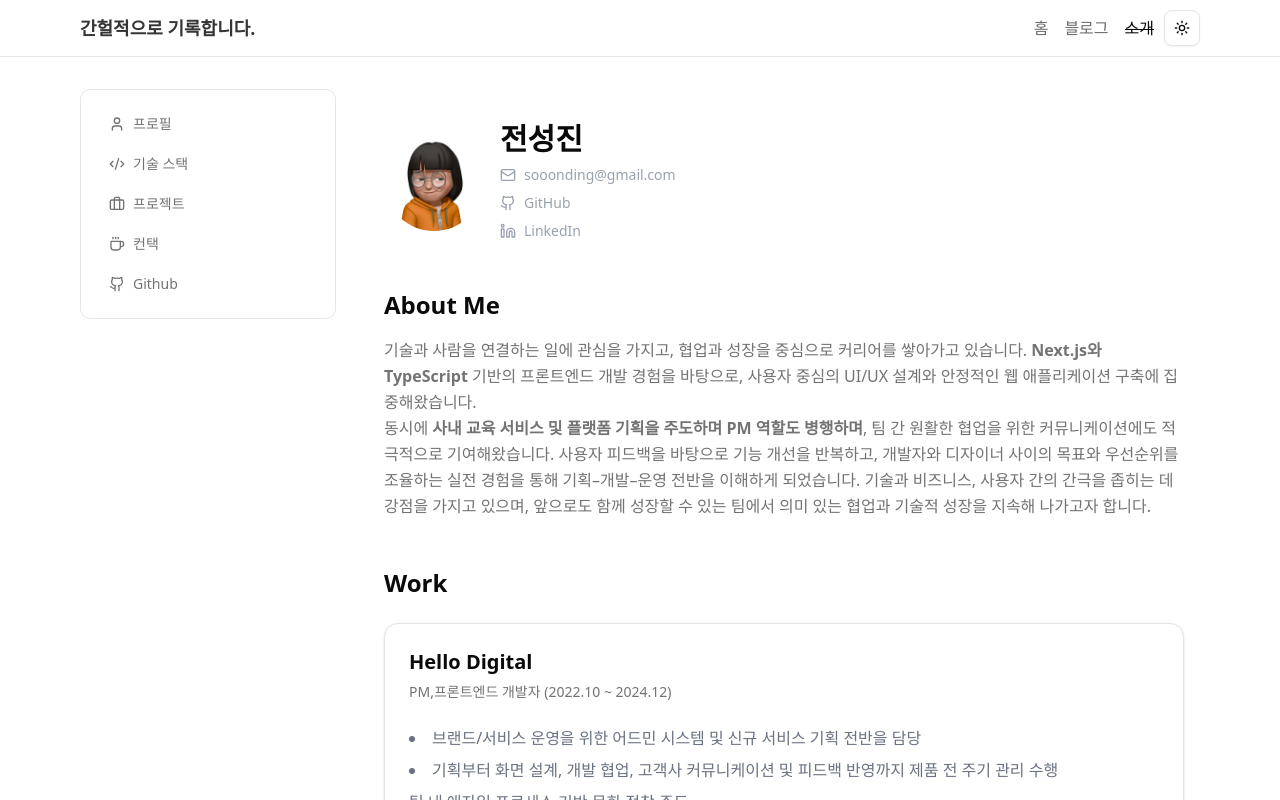
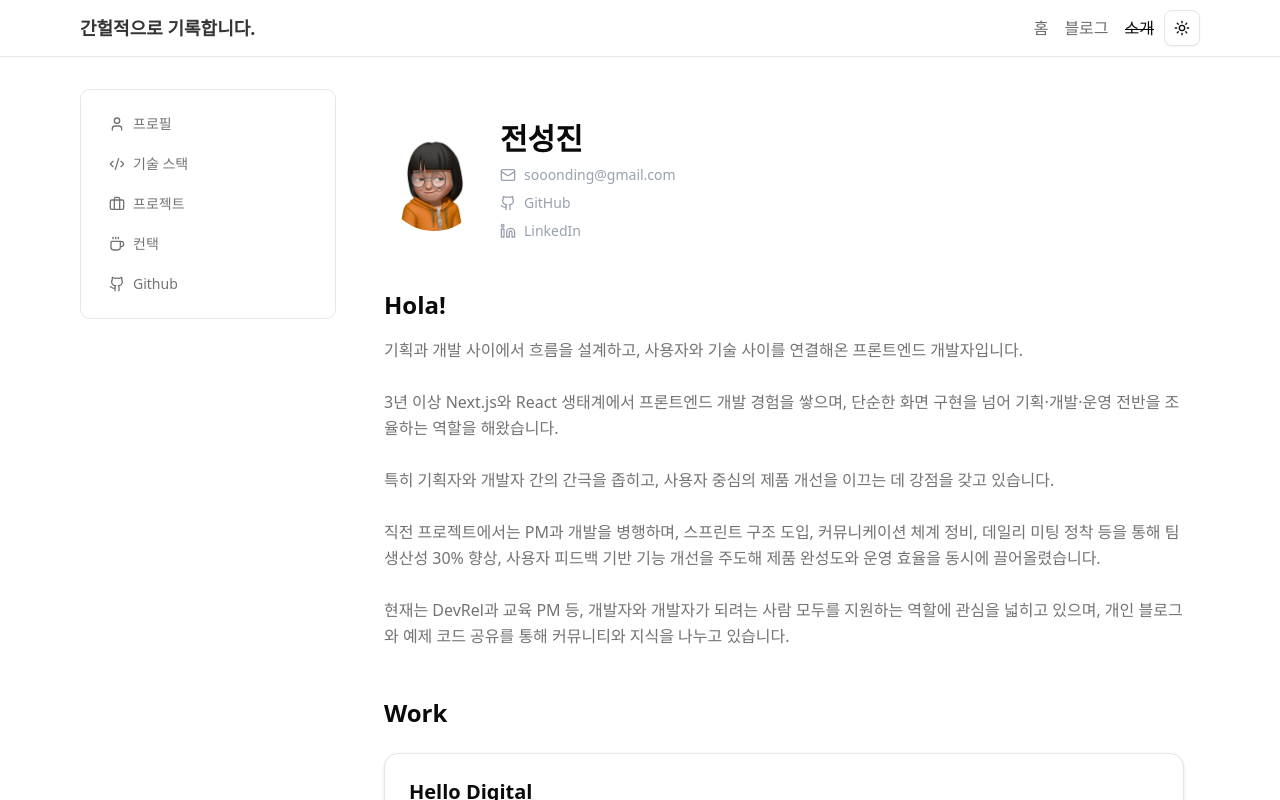
Before and after one commit to sooonding/sooonding-blog, a Next.js app: page /about in a window 1280 px wide. Shown: the top 800 px of the page. Built offline with nearby package versions, Linux system fonts and the light colour scheme.

Commit message:
modifired

```diff
--- a/src/app/about/_components/AboutCard.tsx
+++ b/src/app/about/_components/AboutCard.tsx
@@ -37,7 +37,7 @@ export default function AboutCard(props: ISkill) {
             </li>
           ) : (
             <div key={index} className="mb-2">
-              <p className="text-gray-500">{item.title}</p>
+              <li className="text-gray-500"> {item.title}</li>
               <ul className="mt-2 ml-4">
                 {item.subItems.map((subItem, subIndex) => (
                   <li key={subIndex} className="text-gray-500">
--- a/src/app/about/page.tsx
+++ b/src/app/about/page.tsx
@@ -46,21 +46,31 @@ export default function About() {
 
       {/* About Me 섹션 */}
       <section className="space-y-4">
-        <h2 className="text-2xl font-bold">About Me</h2>
+        <h2 className="text-2xl font-bold">Hola!</h2>
         <p className="text-muted-foreground leading-relaxed">
           {/* 기존 자기소개 내용 유지 */}
-          기술과 사람을 연결하는 일에 관심을 가지고, 협업과 성장을 중심으로
-          커리어를 쌓아가고 있습니다. <b>Next.js와 TypeScript</b> 기반의
-          프론트엔드 개발 경험을 바탕으로, 사용자 중심의 UI/UX 설계와 안정적인
-          웹 애플리케이션 구축에 집중해왔습니다. <br />
-          동시에{" "}
-          <b>사내 교육 서비스 및 플랫폼 기획을 주도하며 PM 역할도 병행하며</b>,
-          팀 간 원활한 협업을 위한 커뮤니케이션에도 적극적으로 기여해왔습니다.
-          사용자 피드백을 바탕으로 기능 개선을 반복하고, 개발자와 디자이너
-          사이의 목표와 우선순위를 조율하는 실전 경험을 통해 기획–개발–운영
-          전반을 이해하게 되었습니다. 기술과 비즈니스, 사용자 간의 간극을 좁히는
-          데 강점을 가지고 있으며, 앞으로도 함께 성장할 수 있는 팀에서 의미 있는
-          협업과 기술적 성장을 지속해 나가고자 합니다.
+          기획과 개발 사이에서 흐름을 설계하고, 사용자와 기술 사이를 연결해온
+          프론트엔드 개발자입니다.
+          <br />
+          <br />
+          3년 이상 Next.js와 React 생태계에서 프론트엔드 개발 경험을 쌓으며,
+          단순한 화면 구현을 넘어 기획·개발·운영 전반을 조율하는 역할을
+          해왔습니다.
+          <br />
+          <br />
+          특히 기획자와 개발자 간의 간극을 좁히고, 사용자 중심의 제품 개선을
+          이끄는 데 강점을 갖고 있습니다.
+          <br />
+          <br />
+          직전 프로젝트에서는 PM과 개발을 병행하며, 스프린트 구조 도입,
+          커뮤니케이션 체계 정비, 데일리 미팅 정착 등을 통해 팀 생산성 30% 향상,
+          사용자 피드백 기반 기능 개선을 주도해 제품 완성도와 운영 효율을 동시에
+          끌어올렸습니다.
+          <br />
+          <br />
+          현재는 DevRel과 교육 PM 등, 개발자와 개발자가 되려는 사람 모두를
+          지원하는 역할에 관심을 넓히고 있으며, 개인 블로그와 예제 코드 공유를
+          통해 커뮤니티와 지식을 나누고 있습니다.
         </p>
       </section>
 
```
